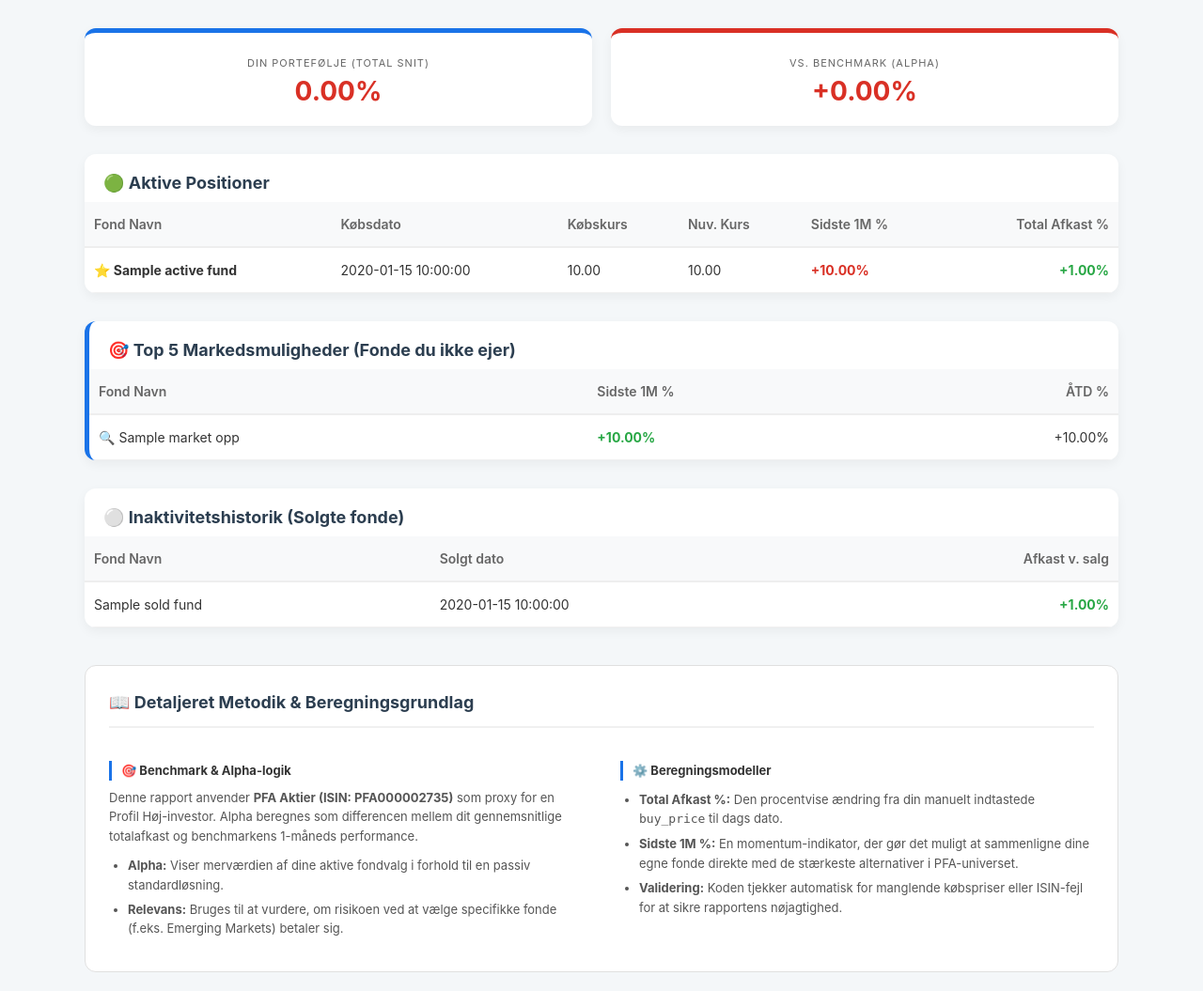
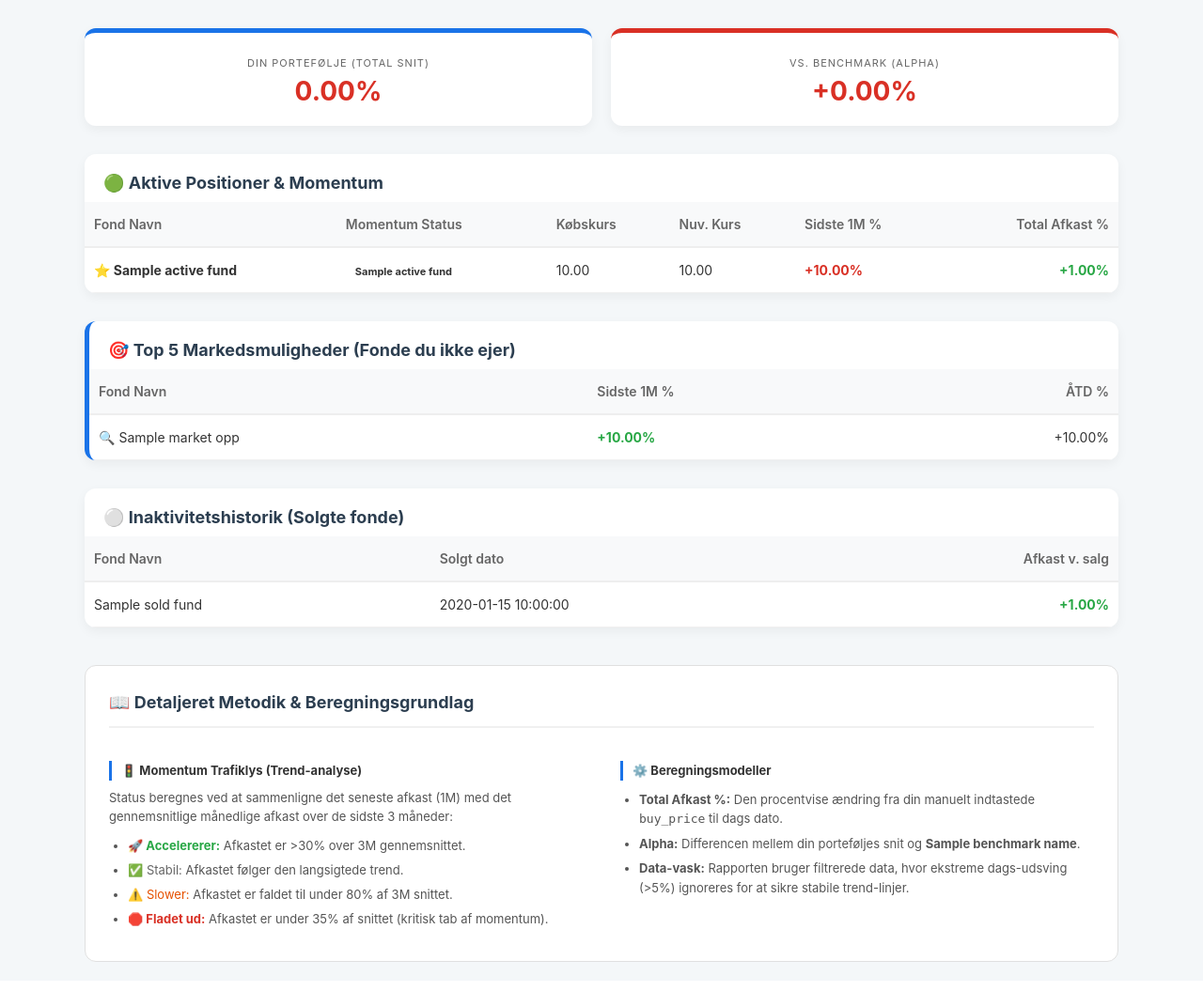
Before and after one commit to Alf4444/TrendAgent, a Python web app: template templates/monthly.html.j2 in a window 1280 px wide. Shown: the part 84-1139 px from the top of the page at 94% size. After the commit the page ends 1108 px from the top, so only its background shows below. Run offline with Jinja, Linux system fonts and the light colour scheme; the template is opened without the code that fills it: most values are stand-ins (such as "Sample title", 1, 10 or a date in 2020).

Commit message:
Update monthly.html.j2

```diff
--- a/templates/monthly.html.j2
+++ b/templates/monthly.html.j2
@@ -12,6 +12,13 @@
         /* Valideringsboks */
         .warning-box { background: #fff3cd; color: #856404; padding: 15px; border-radius: 12px; margin-bottom: 25px; border: 1px solid #ffeeba; font-size: 13px; }
         .warning-box strong { display: block; margin-bottom: 5px; text-transform: uppercase; font-size: 11px; }
+
+        /* Momentum Tags / Trafiklys */
+        .m-tag { padding: 4px 10px; border-radius: 20px; font-size: 11px; font-weight: bold; white-space: nowrap; }
+        .momentum-fast { background: #e6f4ea; color: #1e7e34; border: 1px solid #c3e6cb; } /* Grøn */
+        .momentum-slow { background: #fff3e0; color: #e65100; border: 1px solid #ffe0b2; } /* Gul/Orange */
+        .momentum-flat { background: #fce8e6; color: #c5221f; border: 1px solid #fad2cf; } /* Rød */
+        .momentum-stable { background: #f1f3f4; color: #5f6368; border: 1px solid #dadce0; } /* Grå */
 
         .score-grid { display: grid; grid-template-columns: 1fr 1fr; gap: 20px; margin-bottom: 30px; }
         .score-box { background: white; padding: 20px; border-radius: 12px; box-shadow: 0 4px 12px rgba(0,0,0,0.05); text-align: center; border-top: 5px solid #1a73e8; }
@@ -77,12 +84,12 @@
         </div>
 
         <div class="table-container">
-            <h3>🟢 Aktive Positioner</h3>
+            <h3>🟢 Aktive Positioner & Momentum</h3>
             <table>
                 <thead>
                     <tr>
                         <th>Fond Navn</th>
-                        <th>Købsdato</th>
+                        <th>Momentum Status</th>
                         <th>Købskurs</th>
                         <th>Nuv. Kurs</th>
                         <th>Sidste 1M %</th>
@@ -93,7 +100,11 @@
                     {% for f in active_funds %}
                     <tr>
                         <td style="font-weight: bold;">⭐ {{ f.name }}</td>
-                        <td>{{ f.buy_date }}</td>
+                        <td>
+                            <span class="m-tag {{ f.momentum_class }}">
+                                {{ f.momentum_label }}
+                            </span>
+                        </td>
                         <td>{{ "%.2f"|format(f.buy_price) }}</td>
                         <td>{{ "%.2f"|format(f.curr_price) }}</td>
                         <td class="{{ 'pos' if f.return_1m >= 0 else 'neg' }}">
@@ -160,19 +171,21 @@
             <h3>📖 Detaljeret Metodik & Beregningsgrundlag</h3>
             <div class="method-grid">
                 <div class="method-section">
-                    <h4>🎯 Benchmark & Alpha-logik</h4>
-                    <p>Denne rapport anvender <strong>PFA Aktier (ISIN: PFA000002735)</strong> som proxy for en Profil Høj-investor. Alpha beregnes som differencen mellem dit gennemsnitlige totalafkast og benchmarkens 1-måneds performance.</p>
+                    <h4>🚦 Momentum Trafiklys (Trend-analyse)</h4>
+                    <p>Status beregnes ved at sammenligne det seneste afkast (1M) med det gennemsnitlige månedlige afkast over de sidste 3 måneder:</p>
                     <ul>
-                        <li><strong>Alpha:</strong> Viser merværdien af dine aktive fondvalg i forhold til en passiv standardløsning.</li>
-                        <li><strong>Relevans:</strong> Bruges til at vurdere, om risikoen ved at vælge specifikke fonde (f.eks. Emerging Markets) betaler sig.</li>
+                        <li><span class="pos">🚀 Accelererer:</span> Afkastet er >30% over 3M gennemsnittet.</li>
+                        <li><span style="color: #666;">✅ Stabil:</span> Afkastet følger den langsigtede trend.</li>
+                        <li><span style="color: #e65100;">⚠️ Slower:</span> Afkastet er faldet til under 80% af 3M snittet.</li>
+                        <li><span class="neg">🛑 Fladet ud:</span> Afkastet er under 35% af snittet (kritisk tab af momentum).</li>
                     </ul>
                 </div>
                 <div class="method-section">
                     <h4>⚙️ Beregningsmodeller</h4>
                     <ul>
                         <li><strong>Total Afkast %:</strong> Den procentvise ændring fra din manuelt indtastede <code>buy_price</code> til dags dato.</li>
-                        <li><strong>Sidste 1M %:</strong> En momentum-indikator, der gør det muligt at sammenligne dine egne fonde direkte med de stærkeste alternativer i PFA-universet.</li>
-                        <li><strong>Validering:</strong> Koden tjekker automatisk for manglende købspriser eller ISIN-fejl for at sikre rapportens nøjagtighed.</li>
+                        <li><strong>Alpha:</strong> Differencen mellem din porteføljes snit og <strong>{{ benchmark_name }}</strong>.</li>
+                        <li><strong>Data-vask:</strong> Rapporten bruger filtrerede data, hvor ekstreme dags-udsving (>5%) ignoreres for at sikre stabile trend-linjer.</li>
                     </ul>
                 </div>
             </div>
```
